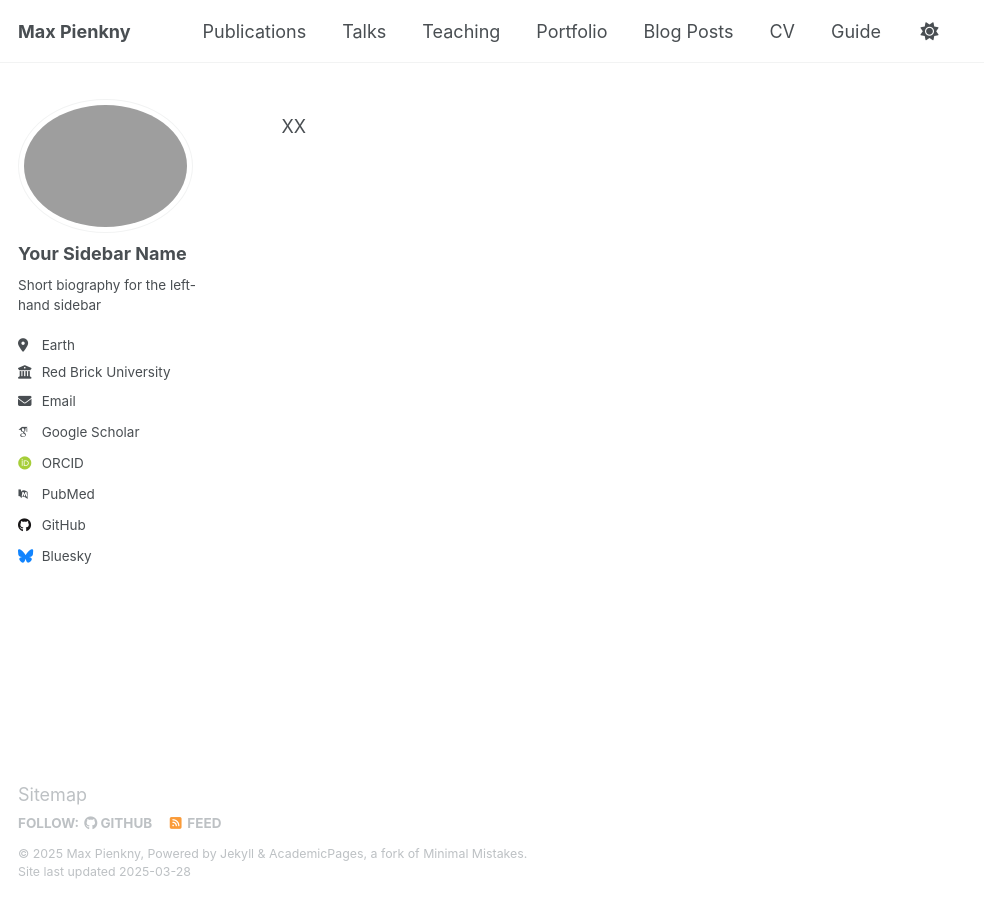
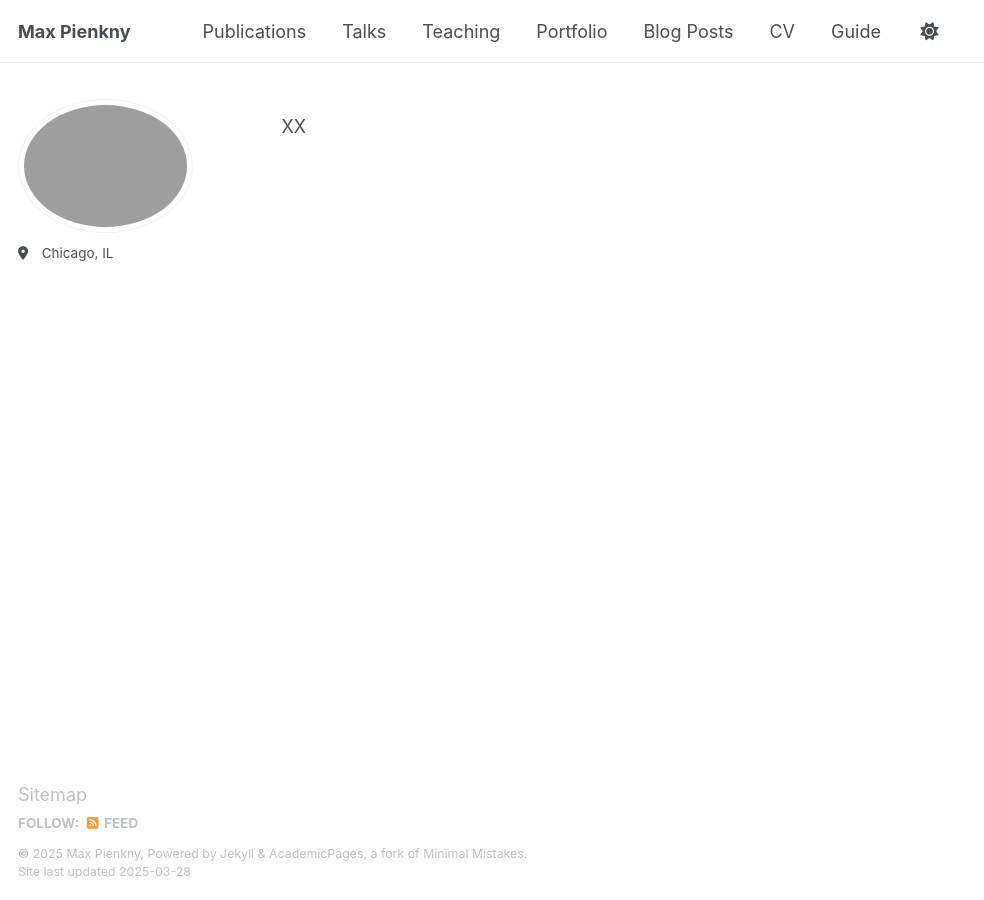
Before and after one commit to maxpienkny/maxpienkny.github.io, a Jekyll site: the page built from _pages/about.md, in a window 1280 px wide. Shown: the whole page, without its empty margins (0-984 px from the left). Built offline with Jekyll 4.4.1, drawn with Linux system fonts in a browser that asks for light colours; some web fonts are replaced; part of the change alters nothing that is shown.

Commit message:
update config

```diff
--- a/_config.yml
+++ b/_config.yml
@@ -3,103 +3,32 @@
 # This config file is meant for settings that affect your entire site, values
 # which you are expected to set up once and rarely need to edit after that.
 # For technical reasons, this file is *NOT* reloaded automatically when you use
-# `jekyll serve -l -H localhost`. If you change this file, please restart the
-# server process.
+# `jekyll serve`. If you change this file, please restart the server process.
 
-# Basic Site Settings
+# Site Settings
 locale                   : "en-US"
-site_theme               : "default"
 title                    : "Max Pienkny"
 title_separator          : "-"
 name                     : &name "Max Pienkny"
 description              : &description "personal description"
-url                      : https://maxpienkny.github.io # the base hostname & protocol for your site e.g. "https://[your GitHub username].github.io"
-baseurl                  : "" # the subpath of your site, e.g. "/blog"
-repository               : "academicpages/academicpages.github.io"
-
-# Site Author - The following control what appear as part of the author content on the side bar.
-#               If a field is blank the icon and link will not appear, otherwise it will be shown.
-#               Additional customization can be done by editing /_includes/author-profile.html
-author:
-  # Biographic information
-  avatar           : "profile.png"
-  name             : "Your Sidebar Name"
-  pronouns         : # example: "she/her"
-  bio              : "Short biography for the left-hand sidebar"
-  location         : "Earth"
-  employer         : "Red Brick University"
-  uri              : # URL
-  email            : "none@example.org"
-
-  # Academic websites
-  arxiv            : # URL - Update with the correct link to your profile
-  googlescholar    : "https://scholar.google.com/citations?user=PS_CX0AAAAAJ"
-  impactstory      : # URL
-  orcid            : "http://orcid.org/yourorcidurl"
-  semantic         : # URL
-  pubmed           : "https://www.ncbi.nlm.nih.gov/pubmed/?term=john+snow"
-  researchgate     : # URL
-  scopus           : # URL
-
-  # Repositories and software development
-  bitbucket        : # Username - Update with your username on the site
-  codepen          : # Username
-  dribbble         : # Username
-  github           : "academicpages"
-  kaggle           : # Username
-  stackoverflow    : # User number or user number and name (i.e., use "1" or "1/jeff-atwood")
-
-  # Social media
-  bluesky          : "bsky.app" # Replace this with you Bluesky username
-  facebook         : # Username
-  flickr           : # Username
-  foursquare       : # Username
-  goodreads        : # Username
-  google_plus      : # Username
-  keybase          : # Username
-  instagram        : # Username
-  lastfm           : # Username
-  linkedin         : # Username
-  mastodon         : # URL
-  medium           : # URL
-  pinterest        : # Username
-  soundcloud       : # Username
-  steam            : # Username
-  telegram         : # URL
-  tumblr           : # Username
-  twitter          : # Username for X / Twitter
-  vine             : # Username
-  weibo            : # Username
-  wikipedia        : # Username
-  xing             : # Username
-  youtube          : # Username
-  zhihu            : # Username
-
-# Publication Category - The following the list of publication categories and their headings
-publication_category:
-  books:
-    title: 'Books'
-  manuscripts:
-    title: 'Journal Articles'
-  conferences:
-    title: 'Conference Papers'
-
-# Site Settings
-teaser                   :  # filename of teaser fallback teaser image placed in /images/, .e.g. "500x300.png"
-breadcrumbs              : false # true, false (default)
+url                      : https://maxpienkny.github.io
+baseurl                  : ""
+repository               : "maxpienkny.github.io"
+teaser                   :
+breadcrumbs              : false
 words_per_minute         : 160
 future                   : true
-read_more                : "disabled" # if enabled, adds "Read more" links to excerpts
-talkmap_link             : false      #change to true to add link to talkmap on talks page
+read_more                : "enabled"
+talkmap_link             : false
 comments:
-  provider               : # false (default), "disqus", "discourse", "facebook", "google-plus", "staticman", "custom"
+  provider               :
   disqus:
     shortname            :
   discourse:
-    server               : # https://meta.discourse.org/t/embedding-discourse-comments-via-javascript/31963 , e.g.: meta.discourse.org
+    server               :
   facebook:
     appid                :
-    num_posts            : # 5 (default)
+    num_posts            :
     colorscheme          : # "light" (default), "dark"
 staticman:
   allowedFields          : ['name', 'email', 'url', 'message']
@@ -118,9 +47,7 @@ staticman:
       options:
         format           : "iso8601" # "iso8601" (default), "timestamp-seconds", "timestamp-milliseconds"
 atom_feed:
-  hide                   : false     # change to true to hide the RSS feed in the footer
   path                   : # blank (default) uses feed.xml
-
 
 # SEO Related
 google_site_verification :
@@ -128,28 +55,66 @@ bing_site_verification   :
 alexa_site_verification  :
 yandex_site_verification :
 
-
 # Social Sharing
 twitter:
-  username               : &twitter
+  username               :
 facebook:
   username               :
   app_id                 :
   publisher              :
-og_image                 :  # Open Graph/Twitter default site image
+og_image                 :
 # For specifying social profiles
 # - https://developers.google.com/structured-data/customize/social-profiles
 social:
-  type                   : # Person or Organization (defaults to Person)
-  name                   : # If the user or organization name differs from the site's name
-  links: # An array of links to social media profiles
+  type                   :
+  name                   :
+  links:
 
 
 # Analytics
 analytics:
-  provider               :  "false" # false (default), "google", "google-universal", "google-analytics-4", "custom"
+  provider               :  "google-universal"
   google:
     tracking_id          :
+
+
+# Site Author
+author:
+  name             : # "Max Pienkny"
+  avatar           : # "profile.png"
+  bio              : # "Economics PhD Student at the University of Chicago"
+  location         : "Chicago, IL"
+  employer         :
+  pubmed           :
+  googlescholar    :
+  email            :
+  researchgate     :
+  uri              :
+  bitbucket        :
+  codepen          :
+  dribbble         :
+  flickr           :
+  facebook         :
+  foursquare       :
+  github           :
+  google_plus      :
+  keybase          :
+  instagram        :
+  impactstory      :
+  lastfm           :
+  linkedin         :
+  orcid            :
+  pinterest        :
+  soundcloud       :
+  stackoverflow    :
+  steam            :
+  tumblr           :
+  twitter          :
+  vine             :
+  weibo            :
+  xing             :
+  youtube          :
+  wikipedia        :
 
 
 # Reading Files
@@ -162,26 +127,23 @@ exclude:
   - "*.sublime-workspace"
   - .asset-cache
   - .bundle
-  - .github
   - .jekyll-assets-cache
   - .sass-cache
+  - CHANGELOG
+  - Capfile
+  - Gemfile
+  - Gruntfile.js
+  - LICENSE
+  - README
+  - Rakefile
   - assets/js/_main.js
   - assets/js/plugins
   - assets/js/vendor
-  - CHANGELOG
-  - Capfile
   - config
-  - Dockerfile
-  - Gemfile
-  - Gruntfile.js
   - gulpfile.js
-  - LICENSE
-  - local
   - log
   - node_modules
-  - package.json*
-  - Rakefile
-  - README
+  - package.json
   - tmp
   - vendor
 keep_files:
@@ -211,7 +173,7 @@ kramdown:
   enable_coderay: false
 
 
-# These settings control the types of collections used by the template
+# Collections
 collections:
   teaching:
     output: true
@@ -227,7 +189,7 @@ collections:
     permalink: /:collection/:path/
 
 
-# These settings control how pages and collections are included in the site
+# Defaults
 defaults:
   # _posts
   - scope:
@@ -283,7 +245,6 @@ defaults:
       author_profile: true
       share: true
 
-
 # Sass/SCSS
 sass:
   sass_dir: _sass
@@ -294,25 +255,22 @@ sass:
 permalink: /:categories/:title/
 # paginate: 5 # amount of posts to show
 # paginate_path: /page:num/
-timezone: Etc/UTC # http://en.wikipedia.org/wiki/List_of_tz_database_time_zones
+timezone: America/Chicago # http://en.wikipedia.org/wiki/List_of_tz_database_time_zones
 
 
 # Plugins
 plugins:
-  - jekyll-feed
-  - jekyll-gist
   - jekyll-paginate
   - jekyll-sitemap
+  - jekyll-gist
+  - jekyll-feed
   - jekyll-redirect-from
-  - jemoji
-
-# Mimic GitHub Pages with --safe
+# mimic GitHub Pages with --safe
 whitelist:
-  - jekyll-feed
-  - jekyll-gist
   - jekyll-paginate
   - jekyll-sitemap
-  - jekyll-redirect-from
+  - jekyll-gist
+  - jekyll-feed
   - jemoji
 
 
```
